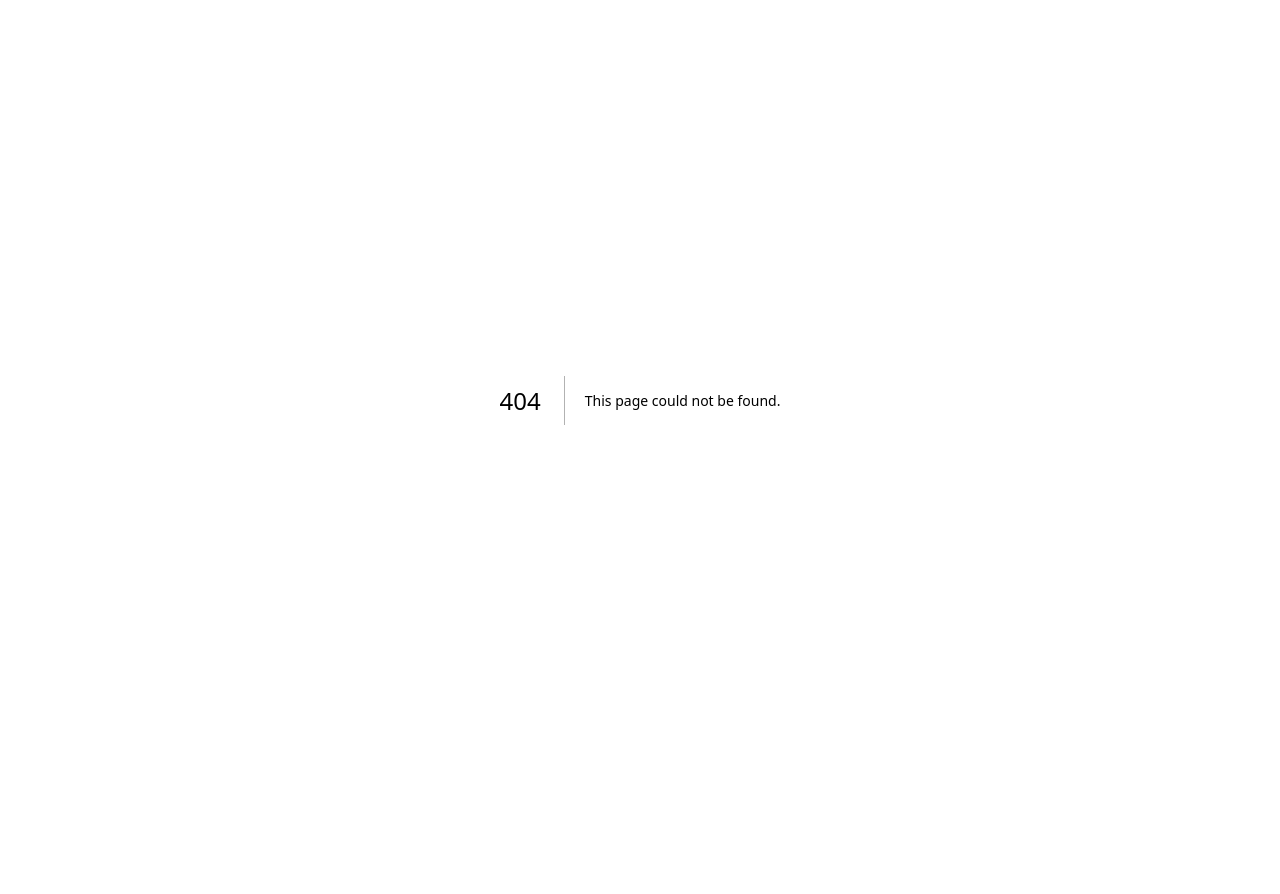
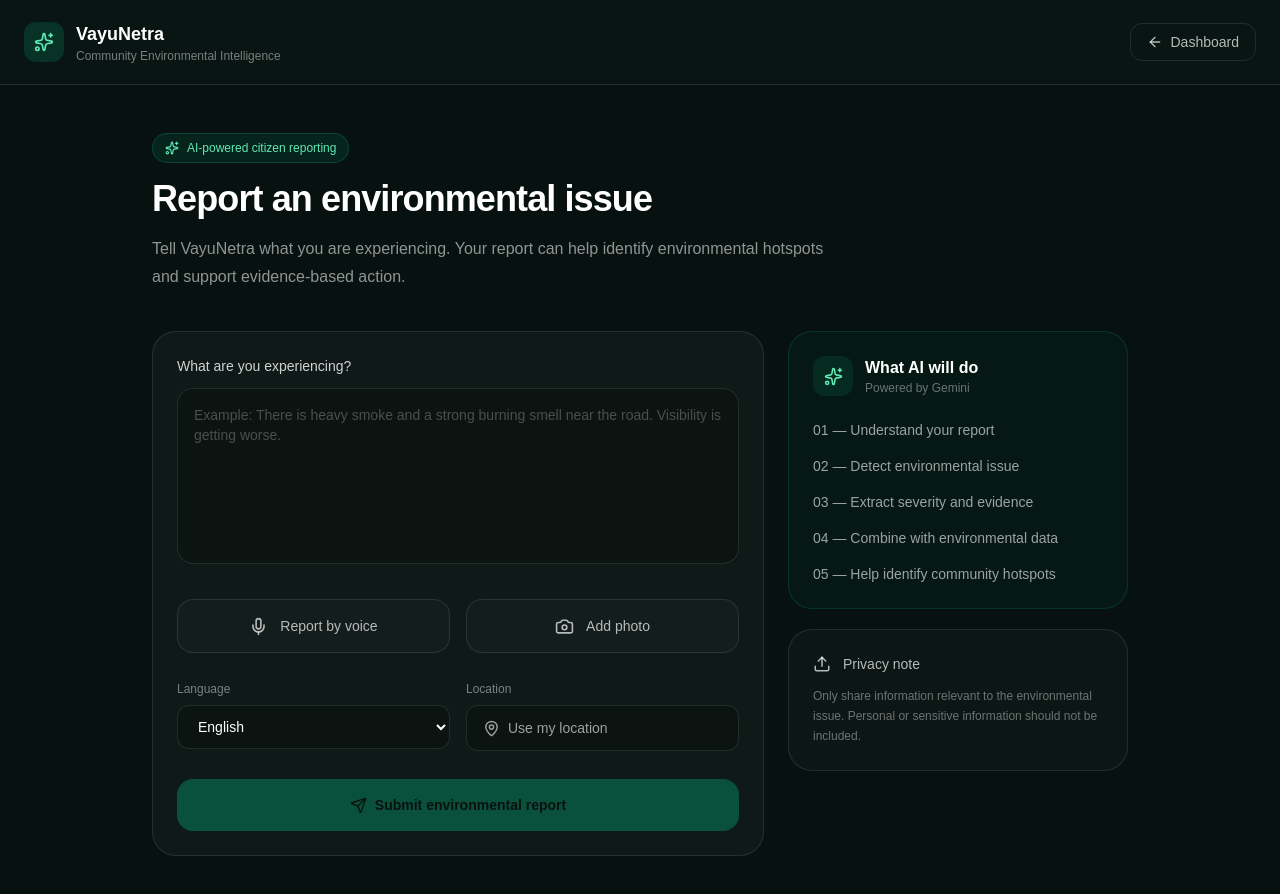
Before and after one commit to jaganbaditya16-note/VayuNetra, a Next.js app: page /report in a window 1280 px wide. Before the commit this address had no page. Shown: the top 894 px of the page. Before the commit the page ends 800 px from the top, so only its background shows below. Built offline with nearby package versions, Linux system fonts and the light colour scheme.

Commit message:
Add citizen environmental reporting page

```diff
--- /dev/null
+++ b/app/report/page.tsx
@@ -0,0 +1,194 @@
+"use client";
+
+import { useState } from "react";
+import { ArrowLeft, Camera, MapPin, Mic, Send, Sparkles, Upload } from "lucide-react";
+
+export default function ReportPage() {
+  const [language, setLanguage] = useState("English");
+  const [description, setDescription] = useState("");
+  const [listening, setListening] = useState(false);
+  const [submitted, setSubmitted] = useState(false);
+
+  const handleSubmit = () => {
+    if (!description.trim()) return;
+    setSubmitted(true);
+  };
+
+  return (
+    <main className="min-h-screen bg-[#07110f] text-white">
+      <header className="border-b border-white/10 bg-[#091613]/90">
+        <div className="mx-auto flex max-w-7xl items-center justify-between px-6 py-5">
+          <a href="/" className="flex items-center gap-3">
+            <div className="flex h-10 w-10 items-center justify-center rounded-xl bg-emerald-400/15 text-emerald-300">
+              <Sparkles size={20} />
+            </div>
+            <div>
+              <h1 className="text-lg font-bold">VayuNetra</h1>
+              <p className="text-xs text-white/45">Community Environmental Intelligence</p>
+            </div>
+          </a>
+
+          <a
+            href="/"
+            className="flex items-center gap-2 rounded-xl border border-white/10 px-4 py-2 text-sm text-white/70 transition hover:bg-white/5"
+          >
+            <ArrowLeft size={16} />
+            Dashboard
+          </a>
+        </div>
+      </header>
+
+      <section className="mx-auto max-w-5xl px-6 py-12">
+        <div className="mb-10 max-w-2xl">
+          <div className="mb-4 inline-flex items-center gap-2 rounded-full border border-emerald-400/20 bg-emerald-400/10 px-3 py-1.5 text-xs text-emerald-300">
+            <Sparkles size={14} />
+            AI-powered citizen reporting
+          </div>
+
+          <h2 className="text-4xl font-bold tracking-tight">
+            Report an environmental issue
+          </h2>
+
+          <p className="mt-4 text-base leading-7 text-white/55">
+            Tell VayuNetra what you are experiencing. Your report can help
+            identify environmental hotspots and support evidence-based action.
+          </p>
+        </div>
+
+        {submitted ? (
+          <div className="rounded-3xl border border-emerald-400/20 bg-emerald-400/5 p-10 text-center">
+            <div className="mx-auto flex h-16 w-16 items-center justify-center rounded-2xl bg-emerald-400/15 text-emerald-300">
+              <Sparkles size={28} />
+            </div>
+
+            <h3 className="mt-6 text-2xl font-semibold">
+              Report received
+            </h3>
+
+            <p className="mx-auto mt-3 max-w-lg text-white/55">
+              Your report is ready for AI analysis. In the next stage,
+              Gemini will structure the report, identify the environmental
+              issue and extract useful evidence.
+            </p>
+
+            <button
+              onClick={() => setSubmitted(false)}
+              className="mt-7 rounded-xl bg-emerald-400 px-5 py-3 text-sm font-semibold text-black transition hover:bg-emerald-300"
+            >
+              Submit another report
+            </button>
+          </div>
+        ) : (
+          <div className="grid gap-6 lg:grid-cols-[1fr_340px]">
+            <div className="rounded-3xl border border-white/10 bg-white/[0.035] p-6">
+              <div className="mb-7">
+                <label className="mb-3 block text-sm font-medium text-white/80">
+                  What are you experiencing?
+                </label>
+
+                <textarea
+                  value={description}
+                  onChange={(e) => setDescription(e.target.value)}
+                  placeholder="Example: There is heavy smoke and a strong burning smell near the road. Visibility is getting worse."
+                  className="min-h-44 w-full resize-none rounded-2xl border border-white/10 bg-black/20 p-4 text-sm text-white outline-none placeholder:text-white/25 focus:border-emerald-400/40"
+                />
+              </div>
+
+              <div className="mb-7 grid gap-4 sm:grid-cols-2">
+                <button
+                  onClick={() => setListening(!listening)}
+                  className={`flex items-center justify-center gap-3 rounded-2xl border p-4 text-sm transition ${
+                    listening
+                      ? "border-emerald-400/40 bg-emerald-400/10 text-emerald-300"
+                      : "border-white/10 bg-white/[0.02] text-white/70 hover:bg-white/5"
+                  }`}
+                >
+                  <Mic size={19} />
+                  {listening ? "Listening..." : "Report by voice"}
+                </button>
+
+                <button className="flex items-center justify-center gap-3 rounded-2xl border border-white/10 bg-white/[0.02] p-4 text-sm text-white/70 transition hover:bg-white/5">
+                  <Camera size={19} />
+                  Add photo
+                </button>
+              </div>
+
+              <div className="mb-7 grid gap-4 sm:grid-cols-2">
+                <div>
+                  <label className="mb-2 block text-xs text-white/45">
+                    Language
+                  </label>
+                  <select
+                    value={language}
+                    onChange={(e) => setLanguage(e.target.value)}
+                    className="w-full rounded-xl border border-white/10 bg-black/20 px-4 py-3 text-sm text-white outline-none"
+                  >
+                    <option>English</option>
+                    <option>Hindi</option>
+                    <option>Marathi</option>
+                    <option>Bengali</option>
+                    <option>Tamil</option>
+                    <option>Telugu</option>
+                    <option>Kannada</option>
+                  </select>
+                </div>
+
+                <div>
+                  <label className="mb-2 block text-xs text-white/45">
+                    Location
+                  </label>
+                  <button className="flex w-full items-center gap-2 rounded-xl border border-white/10 bg-black/20 px-4 py-3 text-left text-sm text-white/60">
+                    <MapPin size={17} />
+                    Use my location
+                  </button>
+                </div>
+              </div>
+
+              <button
+                onClick={handleSubmit}
+                disabled={!description.trim()}
+                className="flex w-full items-center justify-center gap-2 rounded-2xl bg-emerald-400 px-5 py-4 text-sm font-bold text-black transition hover:bg-emerald-300 disabled:cursor-not-allowed disabled:opacity-30"
+              >
+                <Send size={17} />
+                Submit environmental report
+              </button>
+            </div>
+
+            <aside className="space-y-5">
+              <div className="rounded-3xl border border-emerald-400/15 bg-emerald-400/[0.04] p-6">
+                <div className="flex items-center gap-3">
+                  <div className="flex h-10 w-10 items-center justify-center rounded-xl bg-emerald-400/10 text-emerald-300">
+                    <Sparkles size={19} />
+                  </div>
+                  <div>
+                    <h3 className="font-semibold">What AI will do</h3>
+                    <p className="text-xs text-white/40">Powered by Gemini</p>
+                  </div>
+                </div>
+
+                <div className="mt-6 space-y-4 text-sm text-white/60">
+                  <p>01 — Understand your report</p>
+                  <p>02 — Detect environmental issue</p>
+                  <p>03 — Extract severity and evidence</p>
+                  <p>04 — Combine with environmental data</p>
+                  <p>05 — Help identify community hotspots</p>
+                </div>
+              </div>
+
+              <div className="rounded-3xl border border-white/10 bg-white/[0.025] p-6">
+                <div className="flex items-center gap-3 text-white/70">
+                  <Upload size={18} />
+                  <span className="text-sm font-medium">Privacy note</span>
+                </div>
+                <p className="mt-3 text-xs leading-5 text-white/40">
+                  Only share information relevant to the environmental issue.
+                  Personal or sensitive information should not be included.
+                </p>
+              </div>
+            </aside>
+          </div>
+        )}
+      </section>
+    </main>
+  );
+}
```
